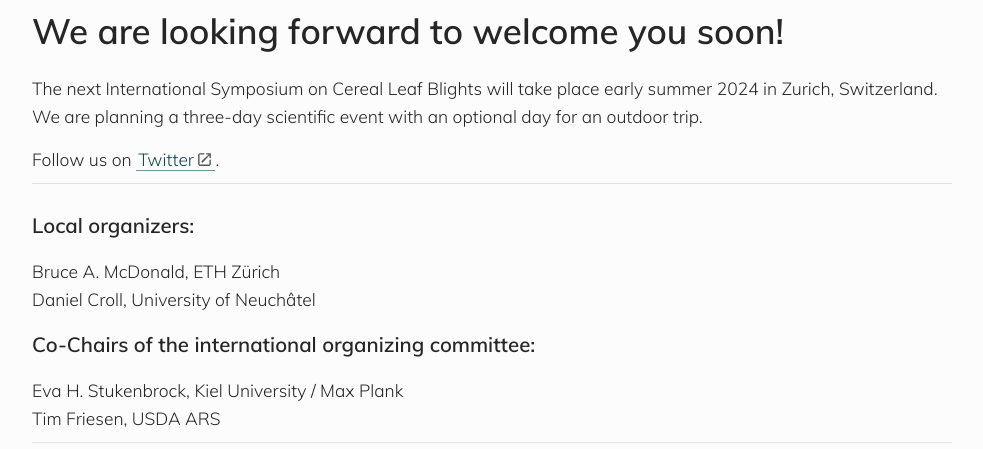
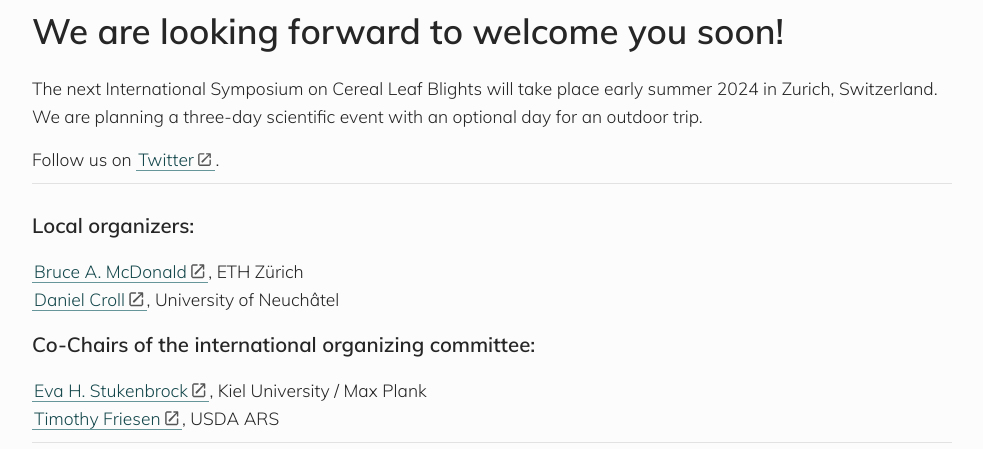
Before and after one commit to crolllab/isclb2024, a Jekyll site: the page built from index.md, in a window 1280 px wide and 900 px high, scrolled down 447 px, cut to the strip 0-449 px from the top of the window. Shown: the whole strip, without its empty margins (148-1131 px from the left). Built offline with Jekyll 4.4.1, drawn with Linux system fonts in a browser that asks for light colours; some web fonts are replaced.

Commit message:
Update index.md

```diff
--- a/index.md
+++ b/index.md
@@ -14,13 +14,15 @@ Follow us on [Twitter](https://twitter.com/isclb2024).
 ---
 
 ### Local organizers:
-Bruce A. McDonald, ETH Zürich
-Daniel Croll, University of Neuchâtel
+[Bruce A. McDonald](https://path.ethz.ch), ETH Zürich
+[Daniel Croll](https://pathogen-genomics.org), University of Neuchâtel
 
 ### Co-Chairs of the international organizing committee:
-Eva H. Stukenbrock, Kiel University / Max Plank
-Tim Friesen, USDA ARS
+[Eva H. Stukenbrock](http://web.evolbio.mpg.de/envgen/), Kiel University / Max Plank
+[Timothy Friesen](https://www.ars.usda.gov/people-locations/person/?person-id=22061), USDA ARS
 
 ---
 
+
+
 <iframe src="https://docs.google.com/forms/d/e/1FAIpQLSePpIBxb3tT6y8LkVUxRO1i6f6CyxNm1F-3YLgeAlNC0rMIHQ/viewform?embedded=true&hl=en" width="640" height="574" frameborder="0" marginheight="0" marginwidth="0">Loading…</iframe>
```
